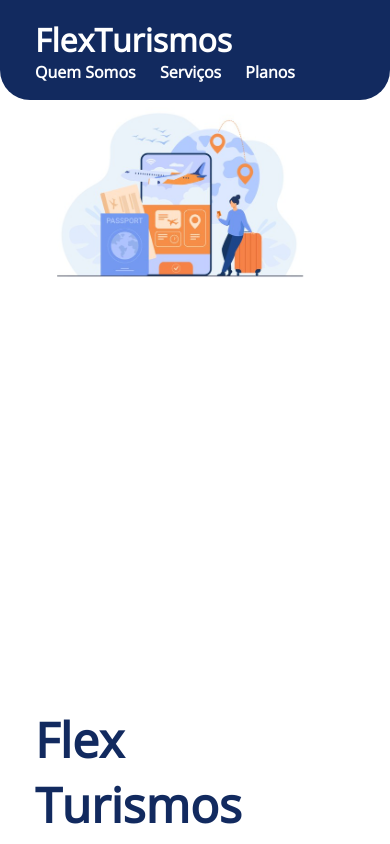
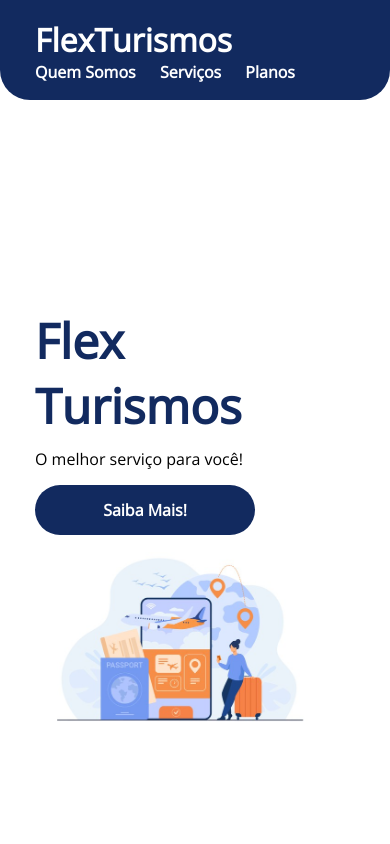
Before and after one commit to MathewSant/FlexTurismos, a plain HTML site: page index.html in a window 390 px wide. Shown: the top 844 px of the page. Drawn offline with nearby package versions, Linux system fonts and the light colour scheme.

Commit message:
attResponsive

```diff
--- a/style.css
+++ b/style.css
@@ -268,7 +268,8 @@ footer .footer {
   }
 
   .apresentacao {
-    flex-direction: column-reverse;
+    flex-direction: column;
+    justify-content: center;
   }
 
   .apresentacao .texto-apresentacao {
@@ -276,7 +277,7 @@ footer .footer {
   }
 
   .quem-somos {
-    flex-direction: column-reverse;
+    flex-direction: column;
   }
 
   .quem-somos img {
```
